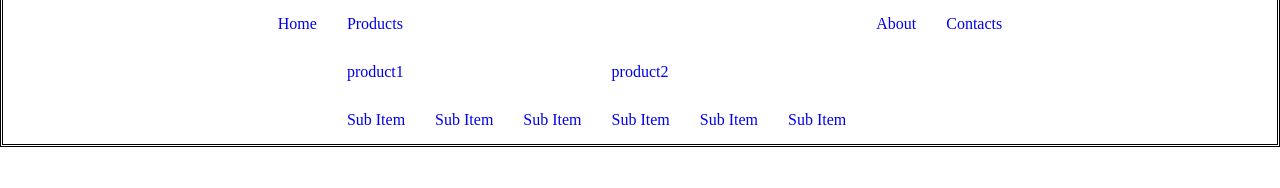
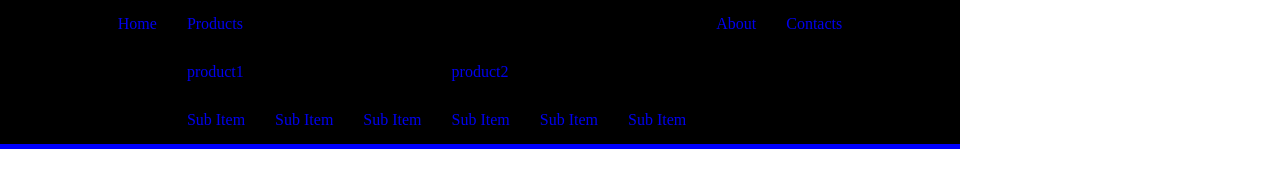
Before and after one commit to ponomarovs87/lesson8, a plain HTML site: page index.html in a window 1280 px wide. Drawn offline with Linux system fonts and the light colour scheme.

Commit message:
border not finish

```diff
--- a/slyles/slyles.css
+++ b/slyles/slyles.css
@@ -19,8 +19,9 @@ li a {
     color: white;
 } */
 
-nav {
-    /* background: black; */
-    border-style: double;
-    border-top: 5px blue;
+nav>ul {
+    background: black;
+    /* border-style: double; */
+    border-bottom: 5px solid blue;
+    width: 960px;
 }
```
